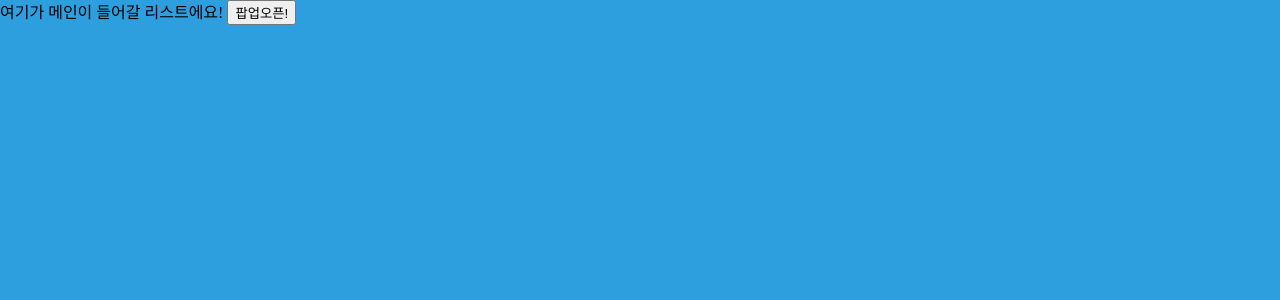
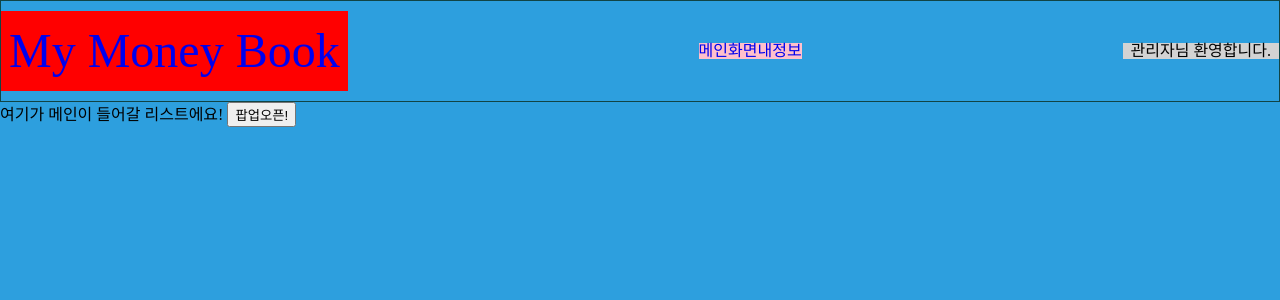
Before and after one commit to awdsza/my-moneybook, a Vue app: page /main/list in a window 1280 px wide. Shown: the top 300 px of the page. Built offline with nearby package versions, Linux system fonts and the light colour scheme.

Commit message:
feat:메인페이지 최상단 header

```diff
--- /dev/null
+++ b/src/components/common/AppHeader.vue
@@ -0,0 +1,54 @@
+<template>
+  <header class="header__section">
+    <div class="title__section">
+      <h2><router-link to="/main/list">My Money Book</router-link></h2>
+    </div>
+    <nav class="menu__navi__section">
+      <ul class="menu__navi__wrapper">
+        <li class="navi">
+          <router-link to="/main/list">메인화면</router-link>
+        </li>
+        <li class="navi"><router-link to="/main/info">내정보</router-link></li>
+      </ul>
+    </nav>
+    <section class="myinfo__section">
+      <div claas="myinfo__wrapper"><h3>관리자님 환영합니다.</h3></div>
+    </section>
+  </header>
+</template>
+
+<script>
+export default {};
+</script>
+
+<style scoped>
+.header__section {
+  display: flex;
+  justify-content: space-between;
+  align-items: center;
+  border: 1.5px solid #144;
+  flex-shrink: 1;
+  min-height: 100px;
+}
+.title__section {
+  background: red;
+  margin-right: 30px;
+}
+ul {
+  display: flex;
+}
+.title__section h2 {
+  font-size: 3rem;
+  padding: 1rem 0.5rem;
+  box-sizing: border-box;
+}
+.menu__navi__section {
+  background: pink;
+  flex-shrink: 2;
+}
+.myinfo__section {
+  background: lightgrey;
+  flex-shrink: 1;
+  padding: 0 0.5rem;
+}
+</style>
--- a/src/css/reset.css
+++ b/src/css/reset.css
@@ -46,3 +46,6 @@ table {
 	border-collapse: collapse;
 	border-spacing: 0;
 }
+a:visited,a:link,a:hover,a:active{
+	text-decoration: none;
+}
--- a/src/views/moneybook/MoneyBookMainView.vue
+++ b/src/views/moneybook/MoneyBookMainView.vue
@@ -1,14 +1,17 @@
 <template>
   <section>
+    <AppHeader />
     <MoneyBookMain />
   </section>
 </template>
 
 <script>
 import MoneyBookMain from '@/components/moneybook/MoneyBookMain.vue';
+import AppHeader from '../../components/common/AppHeader.vue';
 export default {
   components: {
     MoneyBookMain,
+    AppHeader,
   },
 };
 </script>
```
